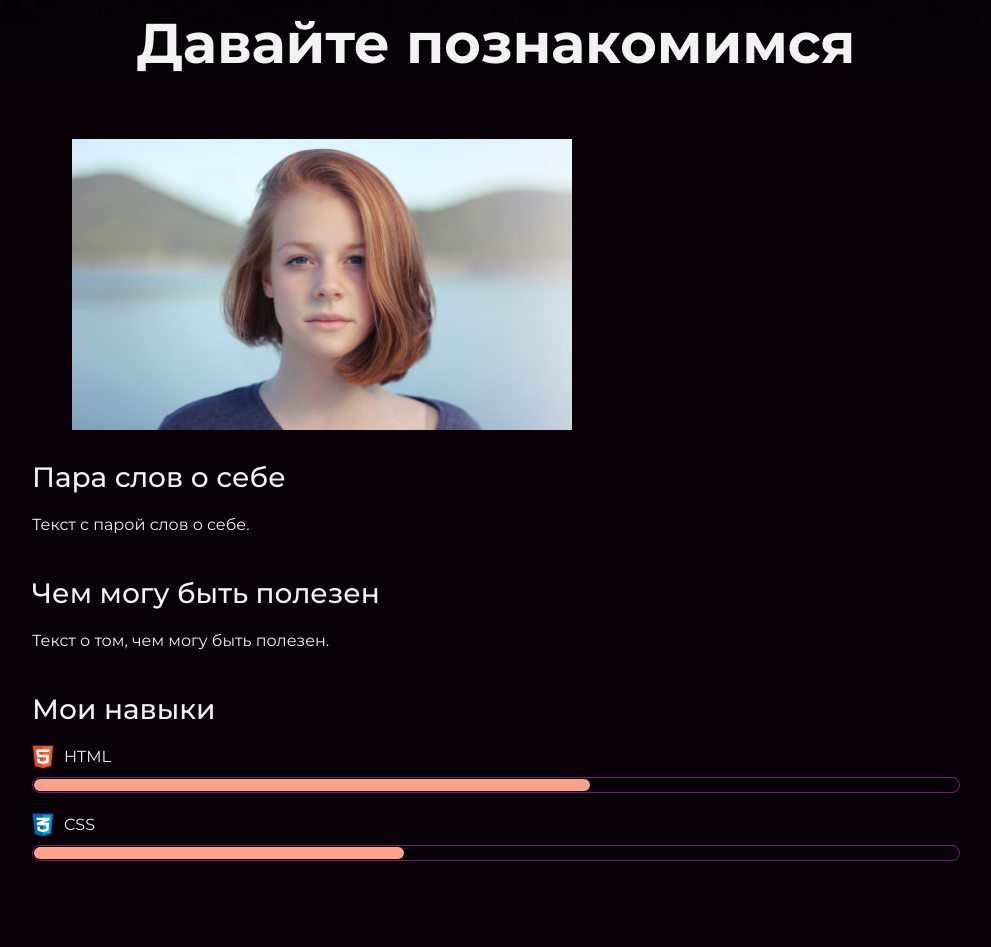
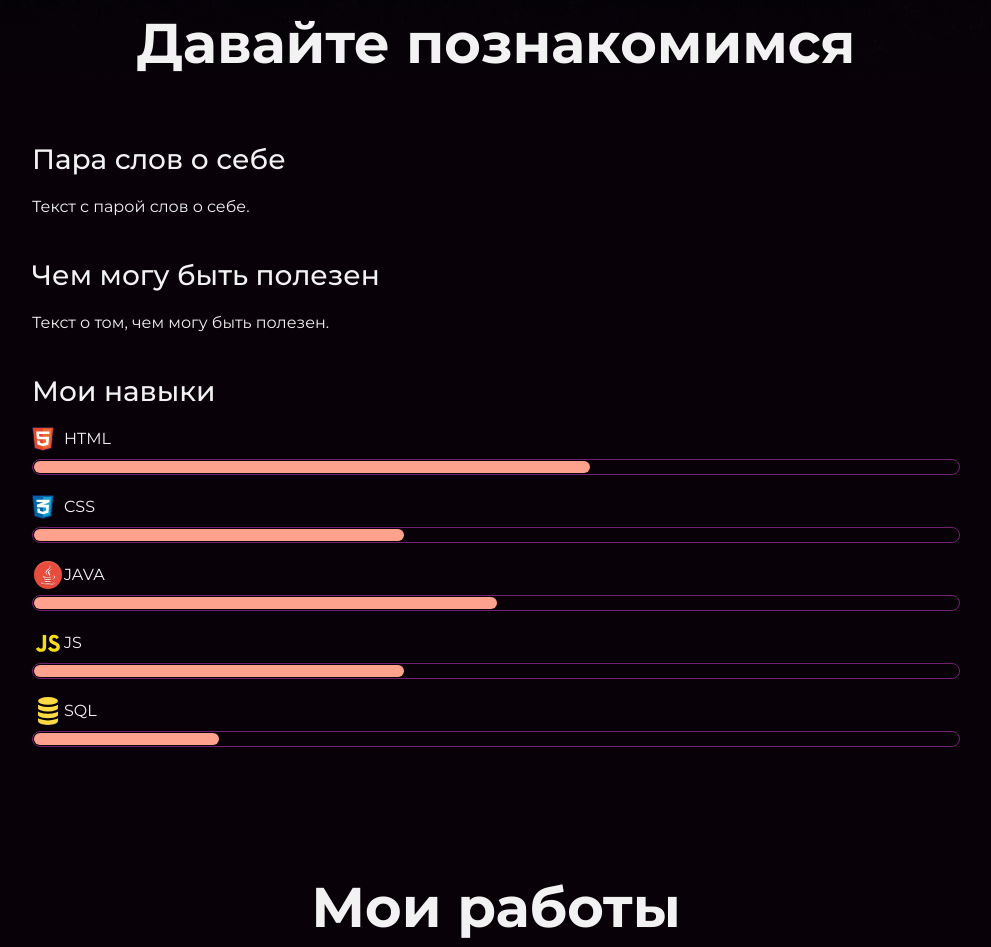
Before and after one commit to MDE-MDE/my-site, a plain HTML site: page index.html in a window 1280 px wide. Shown: the part 921-1868 px from the top of the page, without its empty margins (144-1135 px from the left). Drawn offline with Linux system fonts and the light colour scheme.

Commit message:
Внесены небольшие поправки

```diff
--- a/index.html
+++ b/index.html
@@ -26,7 +26,6 @@
 <section class="intro">
     <div class="container">
         <h2 class="subheading">Давайте познакомимся</h2>
-        <figure><img src="files/user.jpg" width="500" alt="Фото разработчика"></figure>
         <div>
             <h3>Пара слов о себе</h3>
             <p>Текст с парой слов о себе.</p>
@@ -42,6 +41,12 @@
             <dd class="level"><div style="width: 60%;">60%</div></dd>
             <dt class="skill-css">CSS</dt>
             <dd class="level"><div style="width: 40%;">40%</div></dd>
+              <dt class="skill-java">JAVA</dt>
+              <dd class="level"><div style="width: 50%;">50%</div></dd>
+              <dt class="skill-js">JS</dt>
+              <dd class="level"><div style="width: 40%;">40%</div></dd>
+              <dt class="skill-sql">SQL</dt>
+              <dd class="level"><div style="width: 20%;">20%</div></dd>
           </dl>
         </div>
     </div>
--- a/style.css
+++ b/style.css
@@ -114,6 +114,18 @@ body {
   background-image: url("img/icon-css.svg");
 }
 
+.skill-java {
+  background-image: url("img/java_icon.svg");
+}
+
+.skill-js {
+  background-image: url("img/js_icon.svg");
+}
+
+.skill-sql {
+  background-image: url("img/sql_icon.svg");
+}
+
 .level {
   margin: 4px 0 16px;
   padding: 0;
```
Also changed, not shown: img/java_icon.png (added), img/java_icon.svg (added), img/js_icon.svg (added), img/sql_icon.svg (added).
